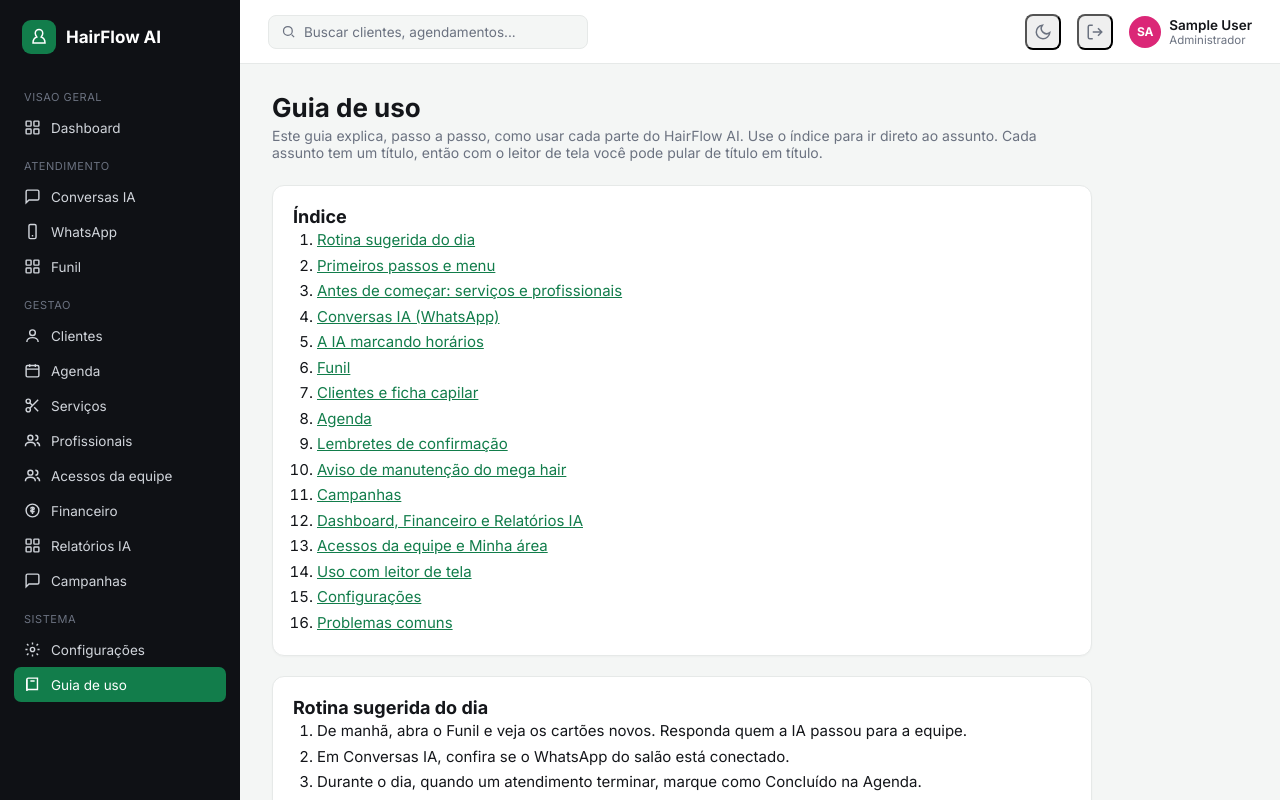
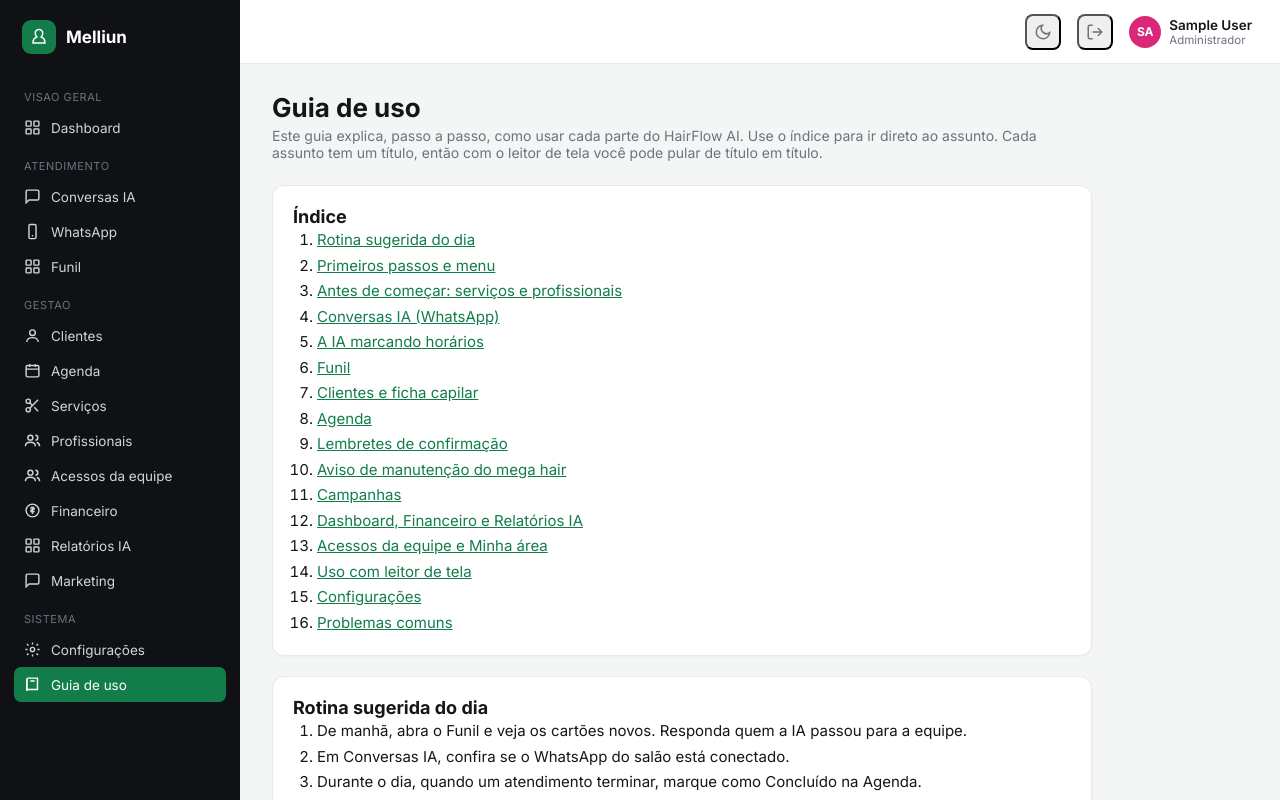
Before and after one commit to rocry-create/hairflow-ai, a Next.js app in the folder frontend/: page /guia in a window 1280 px wide. Shown: the top 800 px of the page. Built offline with nearby package versions, Linux system fonts and the light colour scheme; no server answers; sample sign-in values are in the browser's storage.

Commit message:
Menu: Marketing, Melliun, remove busca e mantem icones a direita

```diff
--- a/frontend/components/Layout.js
+++ b/frontend/components/Layout.js
@@ -28,7 +28,7 @@ const NAV = [
       { href: '/acessos', label: 'Acessos da equipe', icon: 'team' },
       { href: '/financeiro', label: 'Financeiro', icon: 'money' },
       { href: '/relatorios', label: 'Relatórios IA', icon: 'grid' },
-      { href: '/campaigns', label: 'Campanhas', icon: 'chat' },
+      { href: '/campaigns', label: 'Marketing', icon: 'chat' },
     ],
   },
   {
@@ -198,7 +198,7 @@ export default function Layout({ children, title }) {
               <path d="M12 2a5 5 0 0 0-5 5c0 2 1 3.5 2 5-3 1-5 4-5 8h16c0-4-2-7-5-8 1-1.5 2-3 2-5a5 5 0 0 0-5-5z" />
             </svg>
           </div>
-          HairFlow AI
+          Melliun
         </div>
 
         {nav.map((group) => (
@@ -247,13 +247,6 @@ export default function Layout({ children, title }) {
               <path d="M4 6h16M4 12h16M4 18h16" />
             </svg>
           </button>
-          <div className="search-box">
-            <svg width="15" height="15" viewBox="0 0 24 24" fill="none" stroke="currentColor" strokeWidth="2">
-              <circle cx="11" cy="11" r="7" />
-              <path d="m21 21-4-4" />
-            </svg>
-            Buscar clientes, agendamentos...
-          </div>
           <div className="topbar-right">
             <button
               type="button"
--- a/frontend/styles/globals.css
+++ b/frontend/styles/globals.css
@@ -218,7 +218,7 @@ tr:hover td { background: var(--green-soft); }
   font-size: 13.5px;
 }
 
-.topbar-right { display: flex; align-items: center; gap: 16px; }
+.topbar-right { margin-left: auto; display: flex; align-items: center; gap: 16px; }
 .icon-btn {
   width: 36px; height: 36px; border-radius: 8px;
   display: flex; align-items: center; justify-content: center;
```
